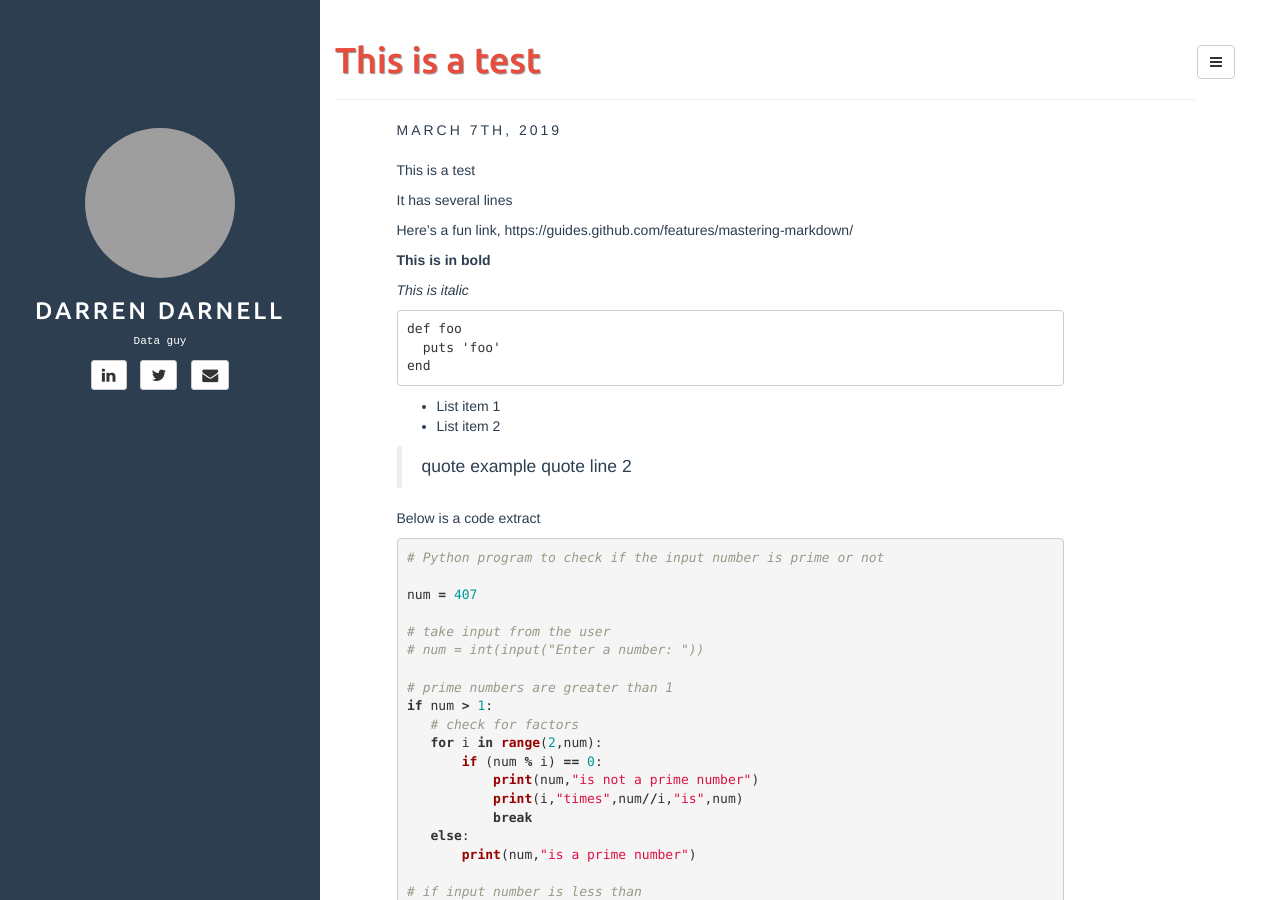
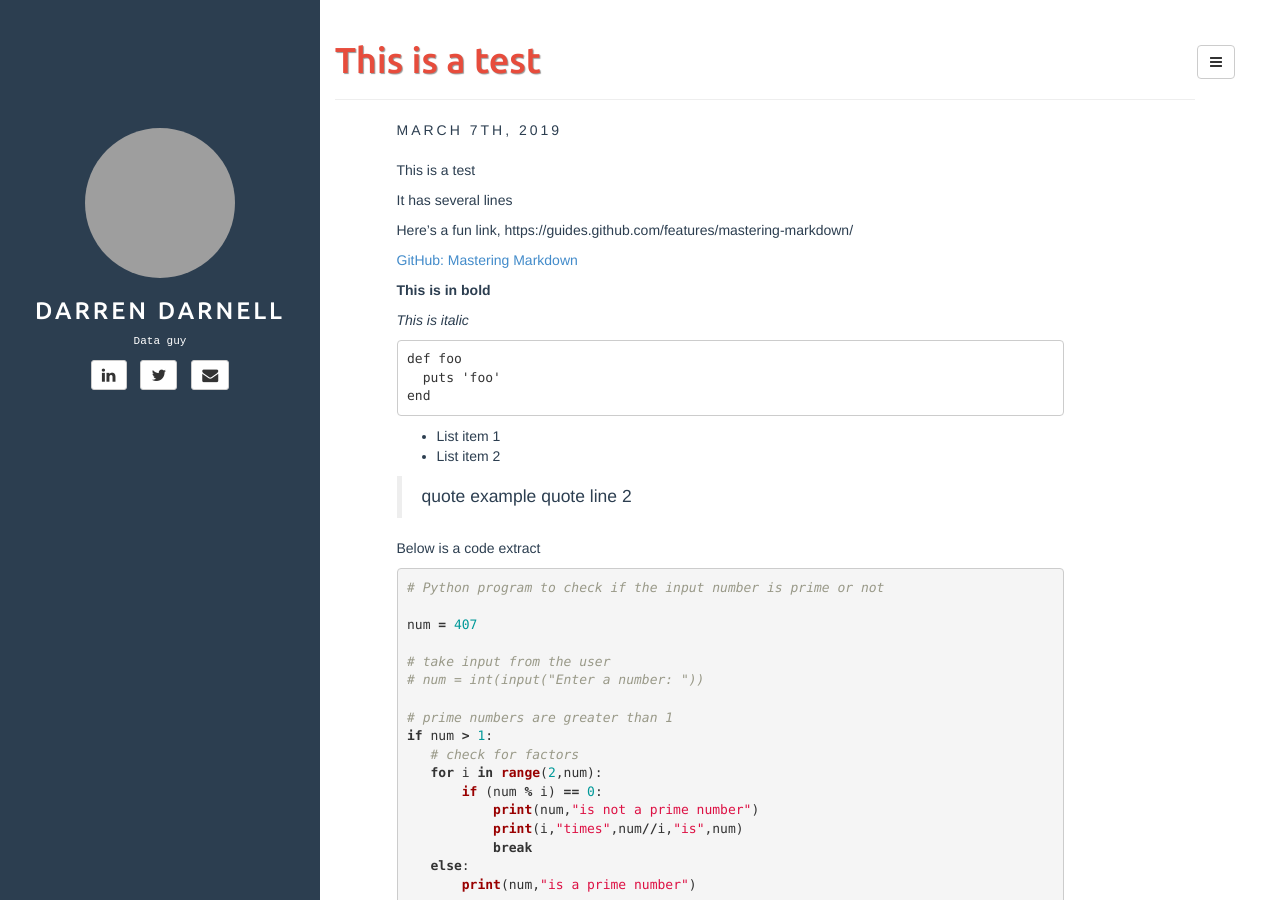
Before and after one commit to halfirondad/halfirondad.github.io, a Jekyll site: the page built from _posts/2019-03-07-this-is-a-test.md, in a window 1280 px wide and 900 px high. Built offline with Jekyll 4.4.1, drawn with Linux system fonts in a browser that asks for light colours; grey boxes are pictures that could not be loaded.

Commit message:
added link

```diff
--- a/_posts/2019-03-07-this-is-a-test.md
+++ b/_posts/2019-03-07-this-is-a-test.md
@@ -13,6 +13,8 @@ This is a test
 It has several lines
 
 Here's a fun link, https://guides.github.com/features/mastering-markdown/
+
+[GitHub: Mastering Markdown](https://guides.github.com/features/mastering-markdown/)
 
 **This is in bold**
 
```
